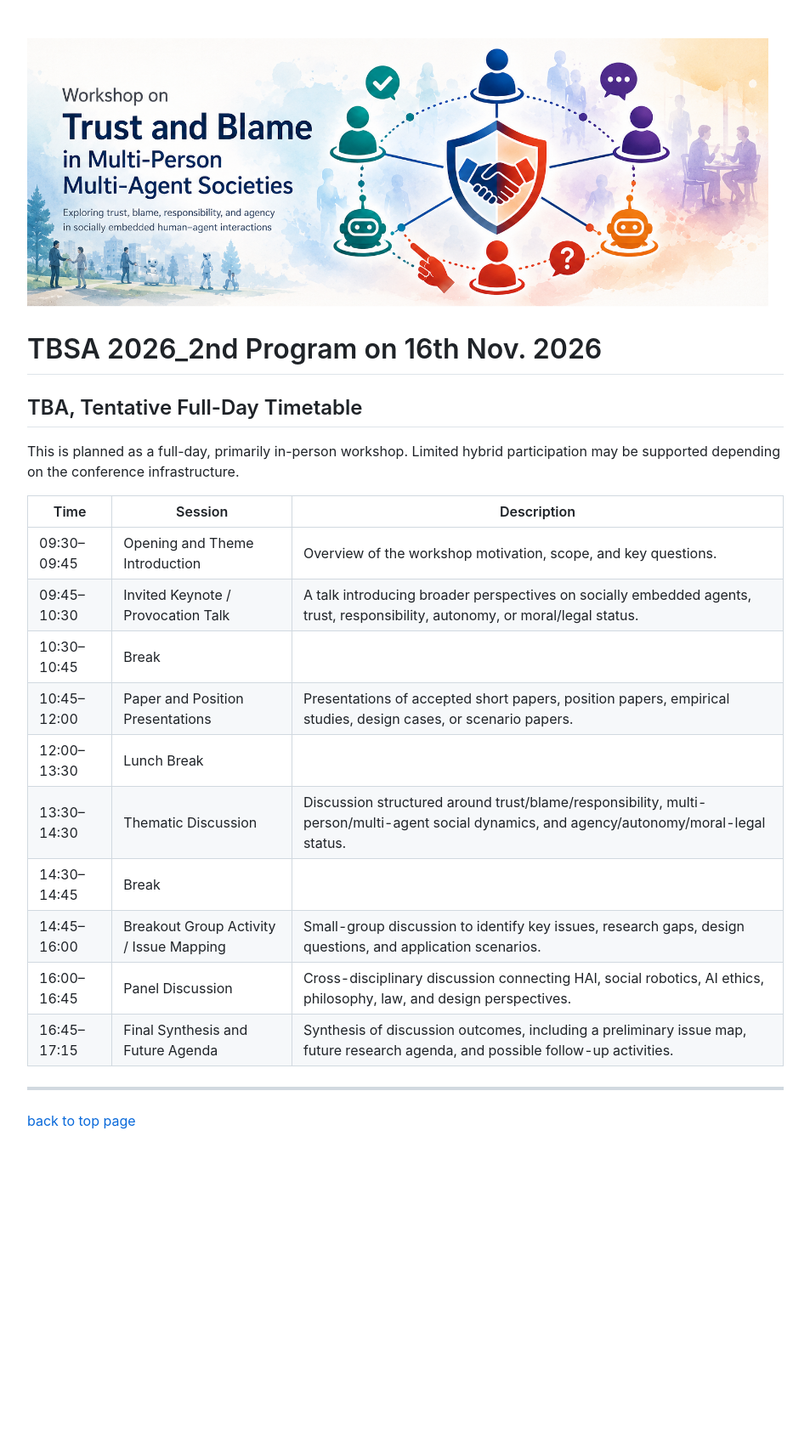
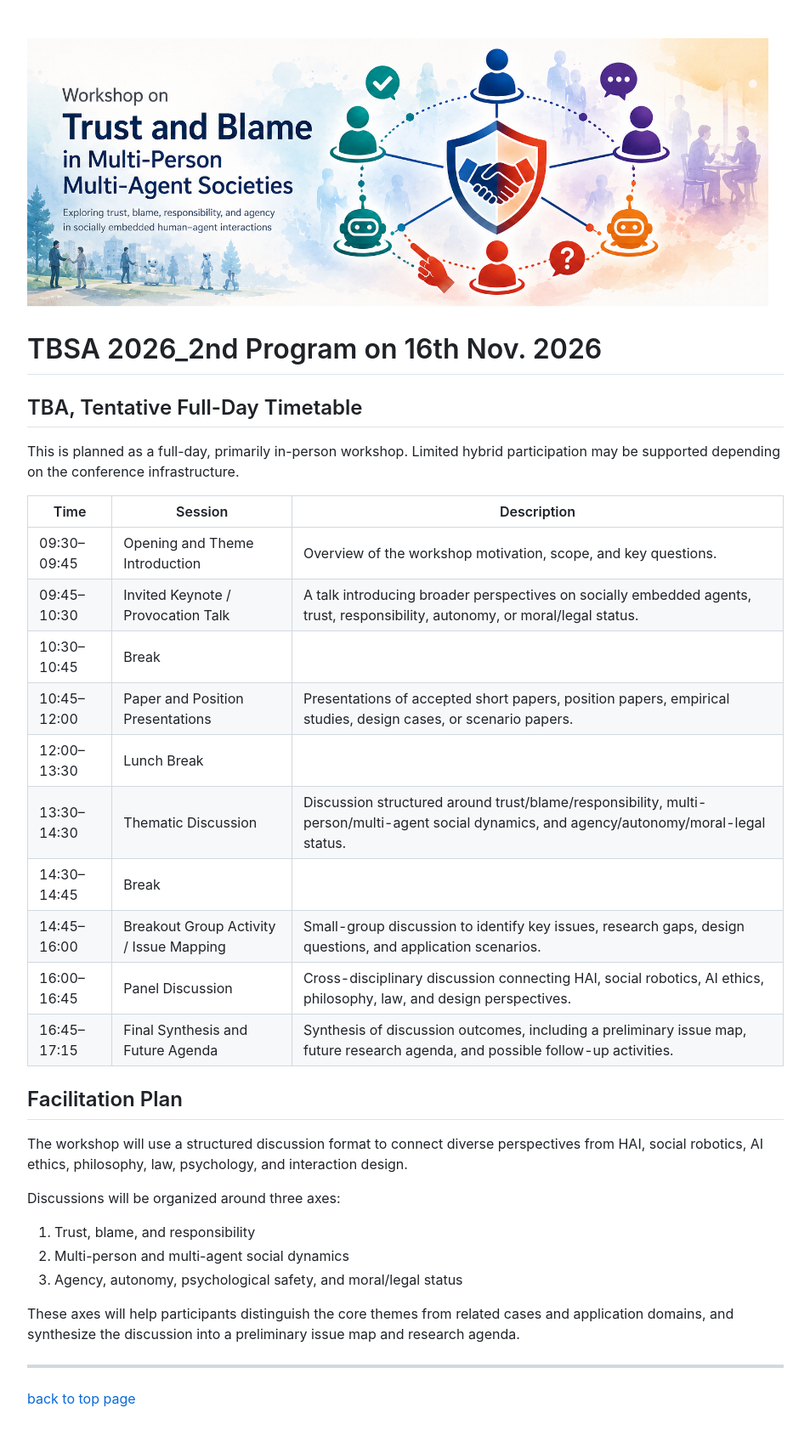
Before and after one commit to virtualcom-designlab/TBSA2026, a Jekyll site: the page built from program.md, in a window 1280 px wide. Shown: the whole page at 85% size, without its empty margins (163-1116 px from the left). Built offline with Jekyll 4.4.1, drawn with Linux system fonts in a browser that asks for light colours; our own code applies the rules of GitHub Pages for plain Markdown files; before the commit the page ends 1376 px from its top, so only the background shows below that.

Commit message:
Update program.md

```diff
--- a/program.md
+++ b/program.md
@@ -22,6 +22,20 @@ Limited hybrid participation may be supported depending on the conference infras
 | 14:45–16:00 | Breakout Group Activity / Issue Mapping | Small-group discussion to identify key issues, research gaps, design questions, and application scenarios. |
 | 16:00–16:45 | Panel Discussion | Cross-disciplinary discussion connecting HAI, social robotics, AI ethics, philosophy, law, and design perspectives. |
 | 16:45–17:15 | Final Synthesis and Future Agenda | Synthesis of discussion outcomes, including a preliminary issue map, future research agenda, and possible follow-up activities. |
+
+## Facilitation Plan
+
+The workshop will use a structured discussion format to connect diverse perspectives from HAI, social robotics, AI ethics, philosophy, law, psychology, and interaction design.
+
+Discussions will be organized around three axes:
+
+1. Trust, blame, and responsibility
+2. Multi-person and multi-agent social dynamics
+3. Agency, autonomy, psychological safety, and moral/legal status
+
+These axes will help participants distinguish the core themes from related cases and application domains, and synthesize the discussion into a preliminary issue map and research agenda.
+
+
 
 <!--
 
```
